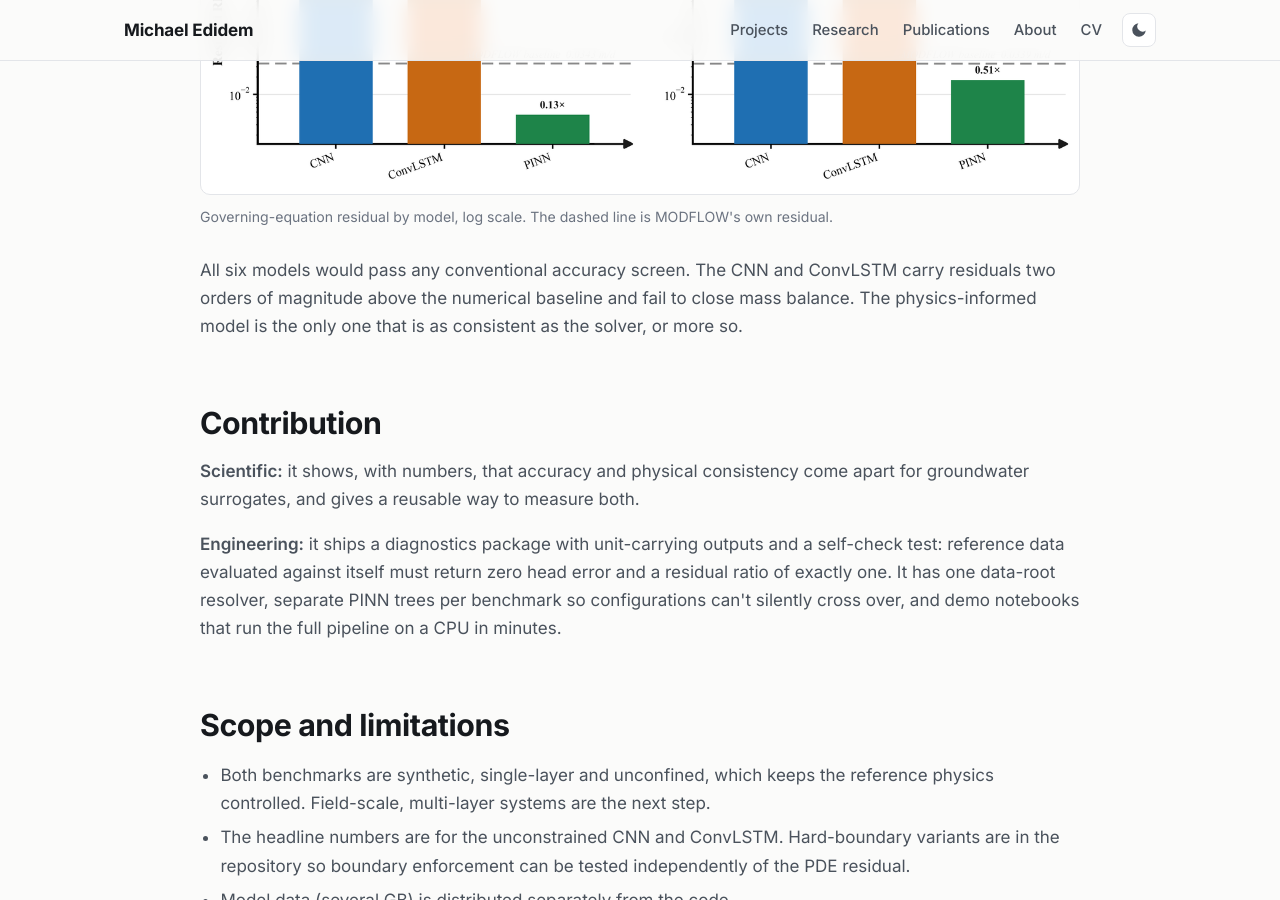
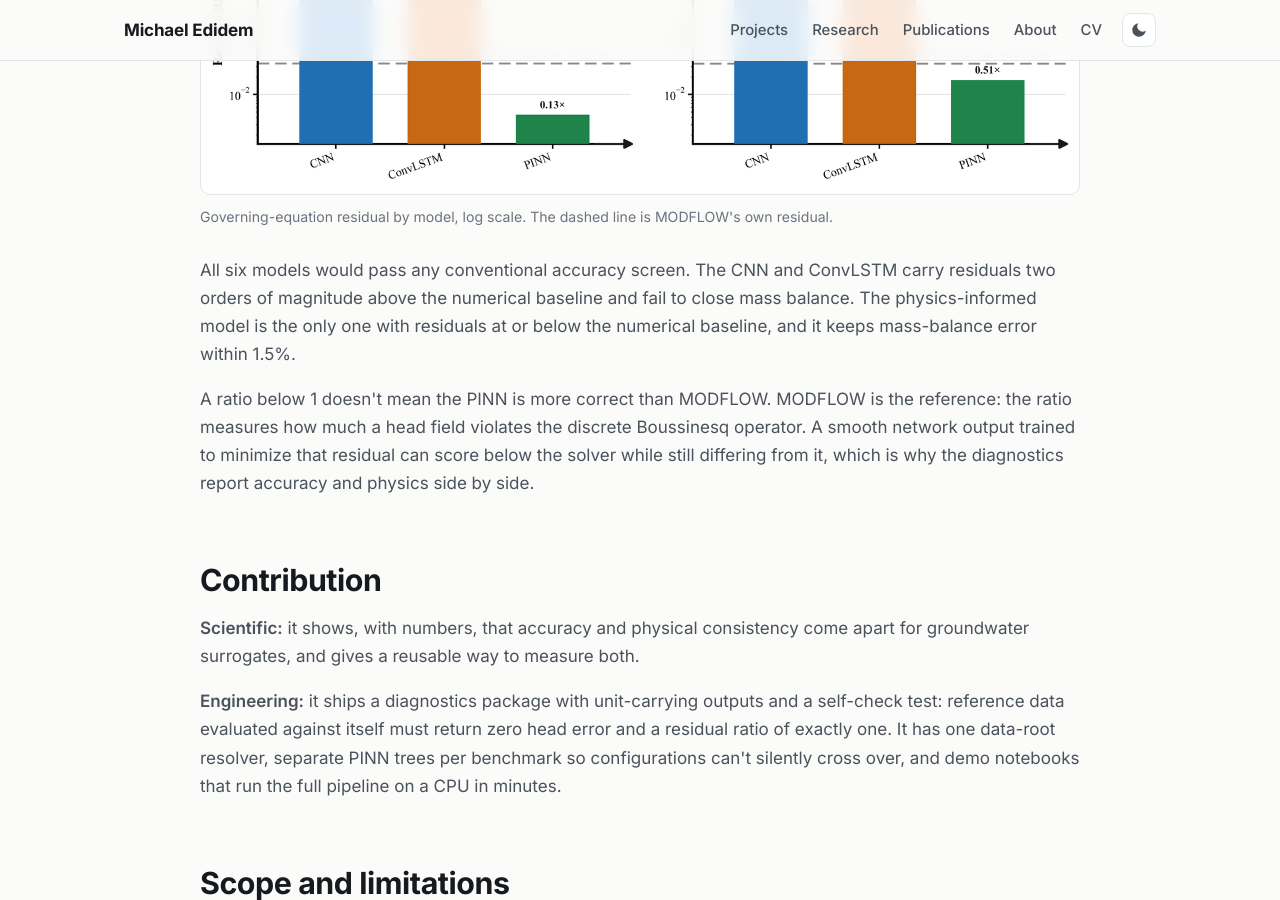
Before and after one commit to mikedidem/medidem, a Jekyll site: the page built from _pages/projects/groundwater-surrogates.html, in a window 1280 px wide and 900 px high, scrolled down 3140 px. Built offline with Jekyll 4.4.1, drawn with Linux system fonts in a browser that asks for light colours.

Commit message:
Rename CV file and clarify PINN residual wording
CV is now cv/Michael_Edidem_CV.pdf. Homepage no longer implies the PINN
is more physically correct than MODFLOW; the case study explains what a
residual ratio below 1 does and doesn't mean.

```diff
--- a/_data/navigation.yml
+++ b/_data/navigation.yml
@@ -12,5 +12,5 @@
     url: "/about/"
 
   - title: "CV"
-    url: "/cv/Edidem_Michael_CV_adademic_2026.pdf"
+    url: "/cv/Michael_Edidem_CV.pdf"
     external: true
--- a/_layouts/portfolio.html
+++ b/_layouts/portfolio.html
@@ -67,7 +67,7 @@
       <p class="site-footer__links">
         <a href="mailto:{{ site.author.email }}">Email</a>
         <a href="https://github.com/{{ site.author.github }}">GitHub</a>
-        <a href="{{ '/cv/Edidem_Michael_CV_adademic_2026.pdf' | relative_url }}">CV</a>
+        <a href="{{ '/cv/Michael_Edidem_CV.pdf' | relative_url }}">CV</a>
       </p>
     </div>
   </footer>
--- a/_pages/about.html
+++ b/_pages/about.html
@@ -11,7 +11,7 @@
     <h1>Background &amp; Experience</h1>
     <p>I'm a PhD researcher at Southern Illinois University Carbondale working at the intersection of geospatial AI and scientific machine learning. My research combines spatial and spatiotemporal modeling, remote sensing and computer vision, and neural surrogate modeling for environmental applications. It builds on five years of applied geospatial work in surveying, utilities and engineering consulting.</p>
     <div class="btn-row">
-      <a class="btn btn--primary" href="{{ '/cv/Edidem_Michael_CV_adademic_2026.pdf' | relative_url }}">Download CV</a>
+      <a class="btn btn--primary" href="{{ '/cv/Michael_Edidem_CV.pdf' | relative_url }}">Download CV</a>
       <a class="btn" href="mailto:{{ site.author.email }}">Email</a>
     </div>
   </div>
--- a/_pages/home.html
+++ b/_pages/home.html
@@ -15,7 +15,7 @@
         <a class="btn btn--primary" href="#projects">View projects</a>
         <a class="btn" href="{{ '/publications/' | relative_url }}">Publications</a>
         <a class="btn" href="https://github.com/{{ site.author.github }}">GitHub</a>
-        <a class="btn" href="{{ '/cv/Edidem_Michael_CV_adademic_2026.pdf' | relative_url }}">Download CV</a>
+        <a class="btn" href="{{ '/cv/Michael_Edidem_CV.pdf' | relative_url }}">Download CV</a>
       </div>
     </div>
     <img class="hero__photo" src="{{ '/images/pimage.jpeg' | relative_url }}" alt="Portrait of Michael Edidem">
@@ -45,7 +45,7 @@
           <div class="project__kicker">Scientific ML · Flagship</div>
           <h3><a href="{{ '/projects/groundwater-surrogates/' | relative_url }}">Conservation Diagnostics for Deep Learning Groundwater Surrogates</a></h3>
           <p>A surrogate can match a groundwater simulator to R² &gt; 0.999 and still violate the physics it was trained on. I built a diagnostic framework that scores CNN, ConvLSTM and physics-informed surrogates on accuracy <em>and</em> on governing-equation residuals, boundary behavior and mass balance against MODFLOW-2005.</p>
-          <div class="result">All six models pass a conventional accuracy screen, but the data-driven ones carry PDE residuals <strong>84–289×</strong> MODFLOW's own. The physics-informed model stays below the solver's residual (<strong>0.13–0.51×</strong>) and closes mass balance within <strong>1.5%</strong>.</div>
+          <div class="result">All six models pass a conventional accuracy screen, yet the data-driven surrogates leave PDE residuals <strong>84–289×</strong> the numerical baseline. The physics-informed model produced substantially smaller residuals while keeping mass-balance error within <strong>1.5%</strong>.</div>
           <ul class="tags"><li>PyTorch</li><li>MODFLOW-2005</li><li>PINNs</li><li>ConvLSTM</li><li>PDE diagnostics</li><li>pytest</li></ul>
           <div class="links">
             <a href="{{ '/projects/groundwater-surrogates/' | relative_url }}">Case study</a>
@@ -218,7 +218,7 @@
     <div class="contact">
       <a class="btn btn--primary" href="mailto:{{ site.author.email }}">{{ site.author.email }}</a>
       <a class="btn" href="https://github.com/{{ site.author.github }}">GitHub</a>
-      <a class="btn" href="{{ '/cv/Edidem_Michael_CV_adademic_2026.pdf' | relative_url }}">Download CV</a>
+      <a class="btn" href="{{ '/cv/Michael_Edidem_CV.pdf' | relative_url }}">Download CV</a>
     </div>
   </div>
 </section>
--- a/_pages/projects/groundwater-surrogates.html
+++ b/_pages/projects/groundwater-surrogates.html
@@ -83,7 +83,8 @@
       <img src="{{ '/images/projects/gw-residuals.png' | relative_url }}" alt="Residual RMSE by model and benchmark on a log scale, with the MODFLOW baseline marked" loading="lazy">
       <figcaption>Governing-equation residual by model, log scale. The dashed line is MODFLOW's own residual.</figcaption>
     </figure>
-    <p>All six models would pass any conventional accuracy screen. The CNN and ConvLSTM carry residuals two orders of magnitude above the numerical baseline and fail to close mass balance. The physics-informed model is the only one that is as consistent as the solver, or more so.</p>
+    <p>All six models would pass any conventional accuracy screen. The CNN and ConvLSTM carry residuals two orders of magnitude above the numerical baseline and fail to close mass balance. The physics-informed model is the only one with residuals at or below the numerical baseline, and it keeps mass-balance error within 1.5%.</p>
+    <p>A ratio below 1 doesn't mean the PINN is more correct than MODFLOW. MODFLOW is the reference: the ratio measures how much a head field violates the discrete Boussinesq operator. A smooth network output trained to minimize that residual can score below the solver while still differing from it, which is why the diagnostics report accuracy and physics side by side.</p>
 
     <h2>Contribution</h2>
     <p><strong>Scientific:</strong> it shows, with numbers, that accuracy and physical consistency come apart for groundwater surrogates, and gives a reusable way to measure both.</p>
```
Also changed, not shown: 2 other files.
